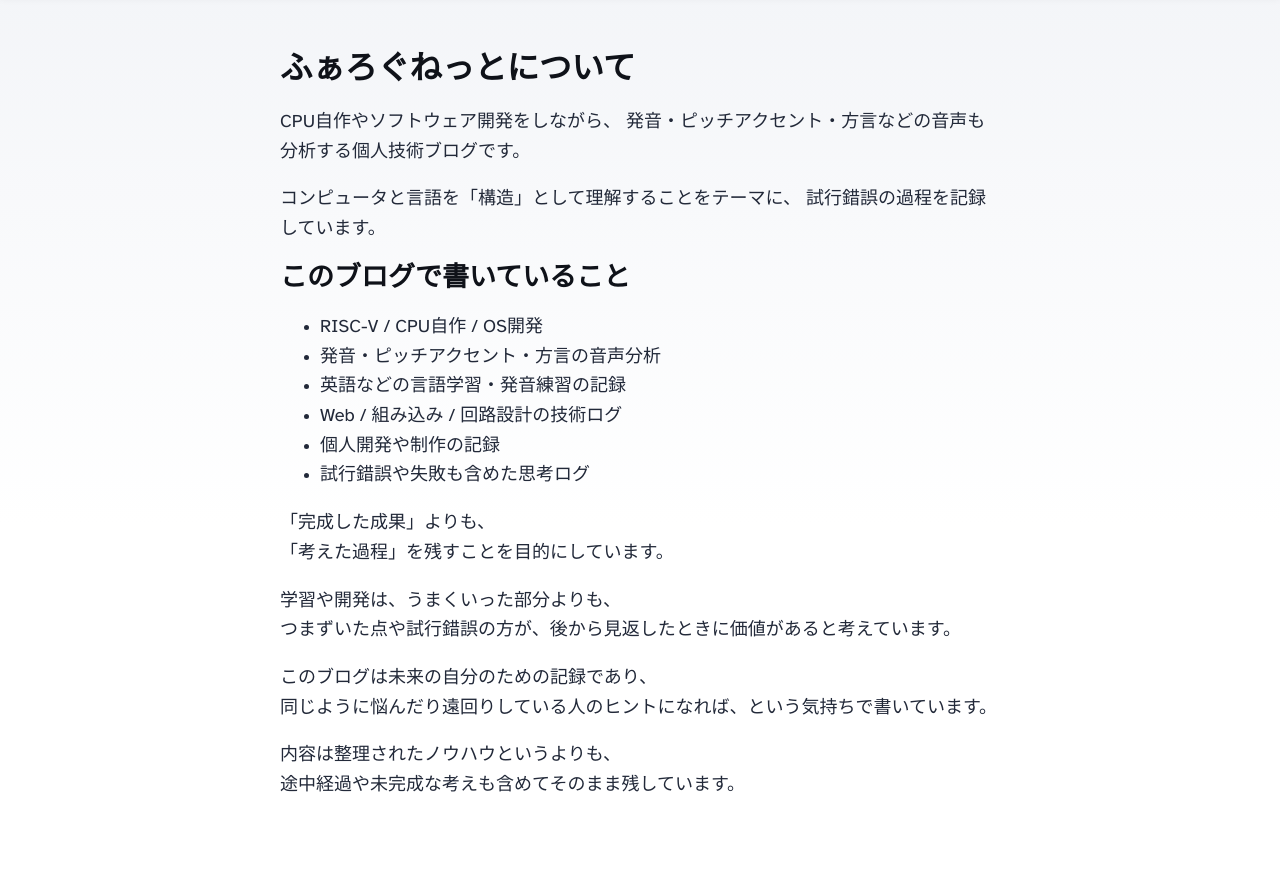
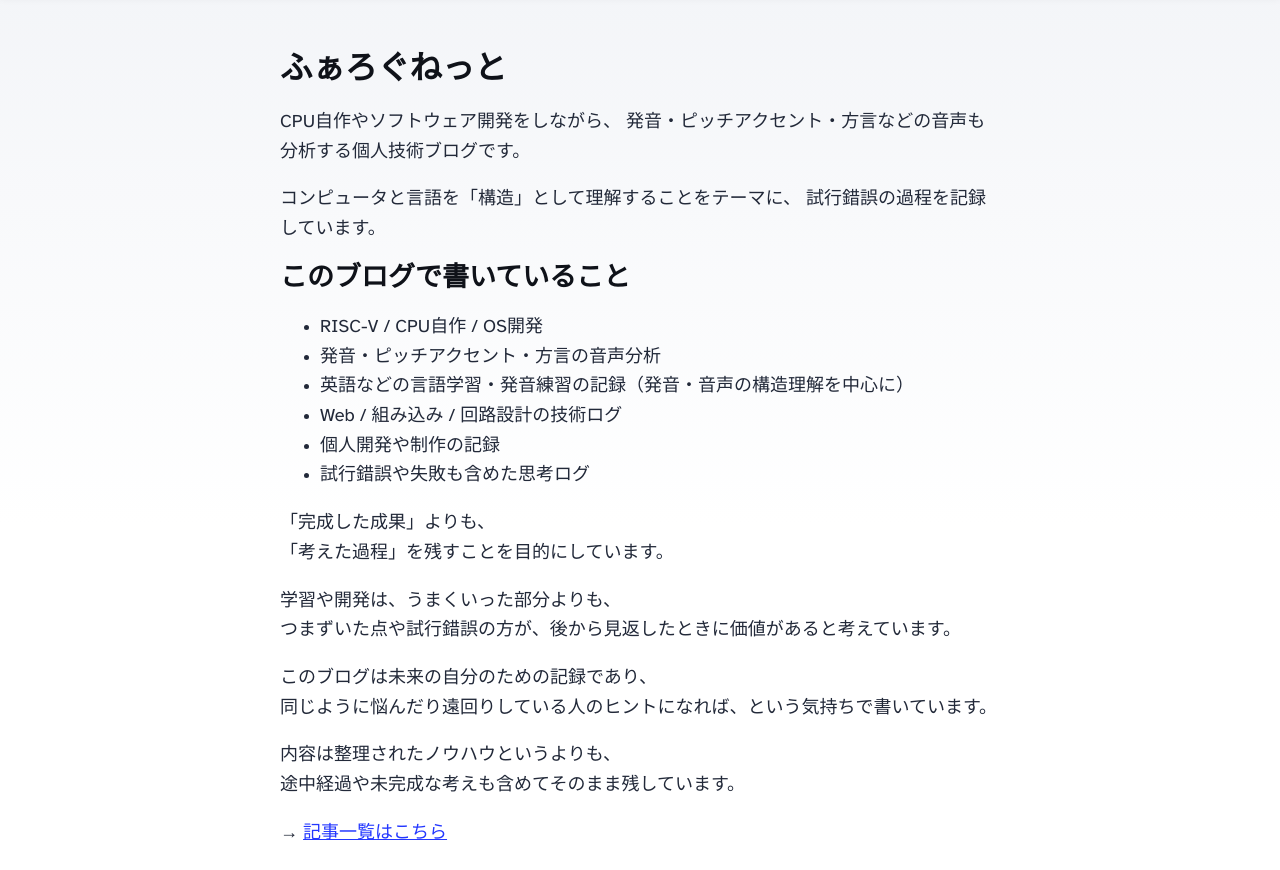
Before and after one commit to falog/falog.net, an Astro site: page / in a window 1280 px wide. Shown: the part 75-945 px from the top of the page. Built offline with nearby package versions, Linux system fonts and the light colour scheme; Astro itself is replaced by a stand-in of ours.

Commit message:
indexを修正　後にblogと統合予定

```diff
--- a/src/pages/index.astro
+++ b/src/pages/index.astro
@@ -13,7 +13,7 @@ import { SITE_DESCRIPTION } from '../consts';
   <body>
     <Header />
     <main>
-      <h1>ふぁろぐねっとについて</h1>
+      <h1>ふぁろぐねっと</h1>
 
       <p>
         CPU自作やソフトウェア開発をしながら、
@@ -29,7 +29,9 @@ import { SITE_DESCRIPTION } from '../consts';
       <ul>
         <li>RISC-V / CPU自作 / OS開発</li>
         <li>発音・ピッチアクセント・方言の音声分析</li>
-        <li>英語などの言語学習・発音練習の記録</li>
+        <li>
+          英語などの言語学習・発音練習の記録（発音・音声の構造理解を中心に）
+        </li>
         <li>Web / 組み込み / 回路設計の技術ログ</li>
         <li>個人開発や制作の記録</li>
         <li>試行錯誤や失敗も含めた思考ログ</li>
@@ -54,6 +56,9 @@ import { SITE_DESCRIPTION } from '../consts';
         内容は整理されたノウハウというよりも、<br />
         途中経過や未完成な考えも含めてそのまま残しています。
       </p>
+      <p>
+        → <a href="/blog">記事一覧はこちら</a>
+      </p>
     </main>
 
     <Footer />
```
